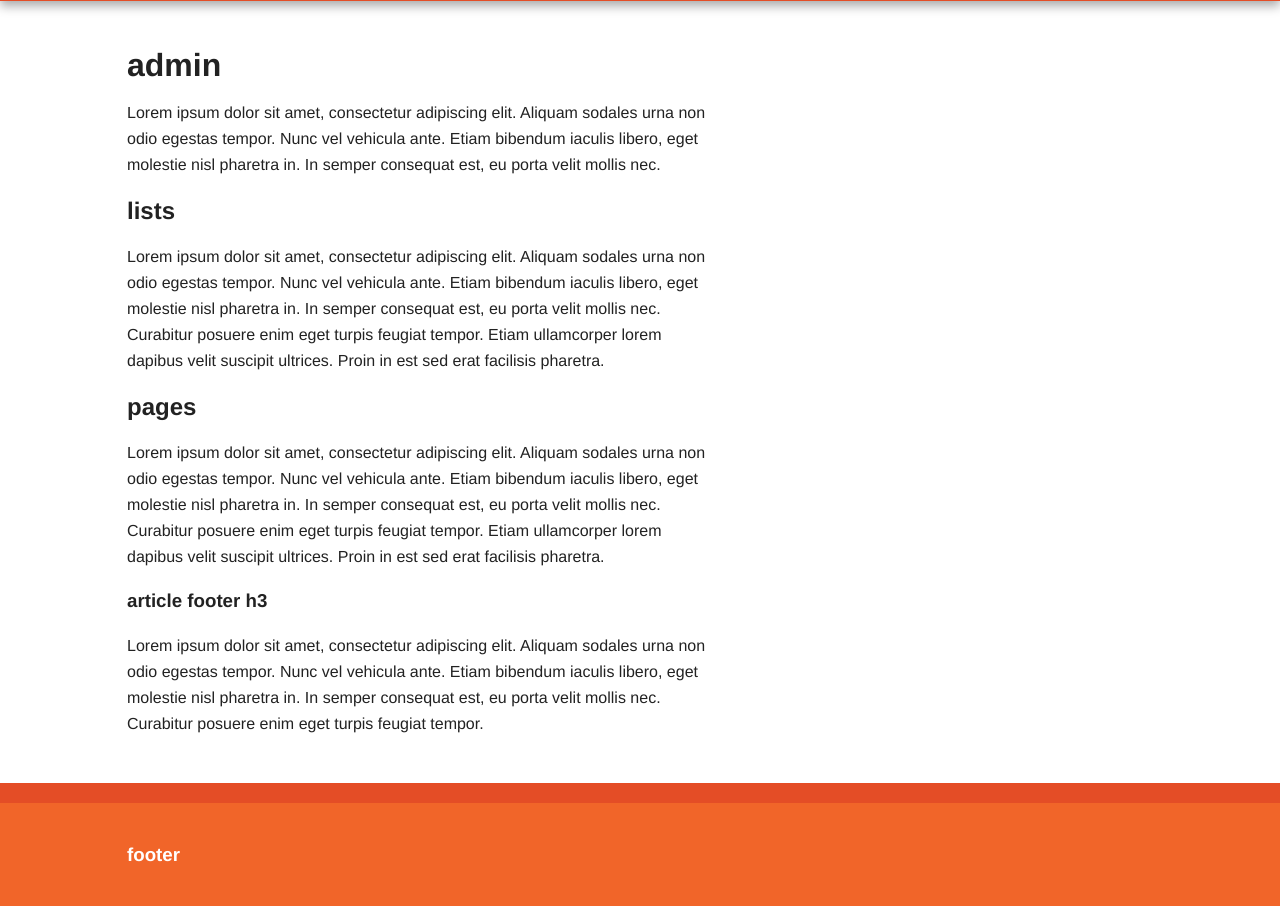
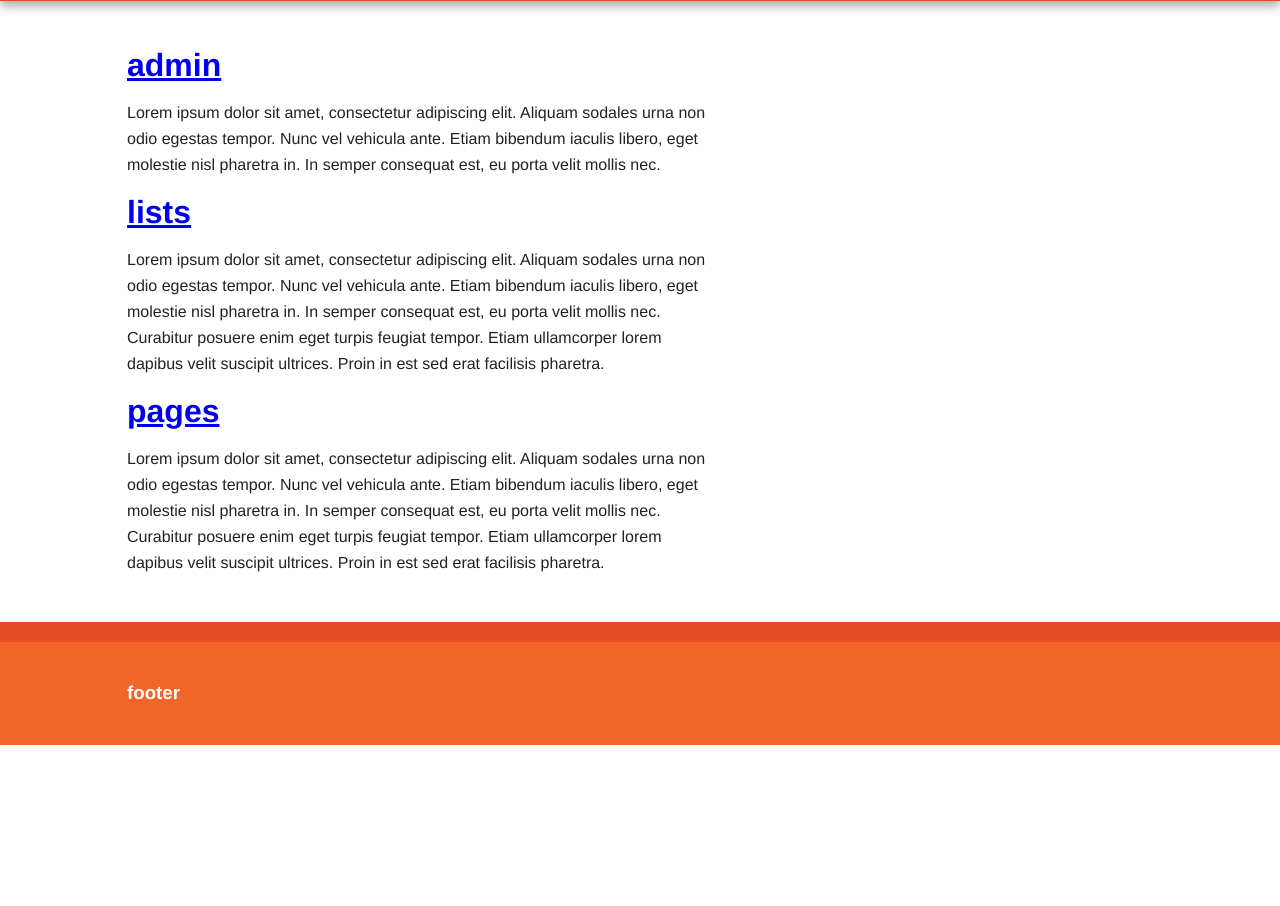
Before and after one commit to geminileft/flask-initializr, a Flask app: page / in a window 1280 px wide. Shown: the part 95-1001 px from the top of the page. After the commit the page ends 840 px from the top, so only its background shows below. Run offline with Flask 2, Linux system fonts and the light colour scheme; some libraries are stand-ins or nearby versions.

Commit message:
latest working

```diff
--- a/app.py
+++ b/app.py
@@ -5,7 +5,7 @@ app = Flask(__name__)
 @app.route('/')
 @app.route('/index')
 def home():
-	return render_template('index.html')
+	return render_template('home.html')
 
 @app.route('/admin')
 def admin():
--- a/templates/index.html
+++ b/templates/home.html
@@ -7,21 +7,17 @@ App Home
 {% block body %}
                 <article>
                     <header>
-                        <h1>admin</h1>
+                        <a href="{{ url_for('admin') }}"><h1>admin</h1></a>
                         <p>Lorem ipsum dolor sit amet, consectetur adipiscing elit. Aliquam sodales urna non odio egestas tempor. Nunc vel vehicula ante. Etiam bibendum iaculis libero, eget molestie nisl pharetra in. In semper consequat est, eu porta velit mollis nec.</p>
                     </header>
                     <section>
-                        <h2>lists</h2>
+                        <a href="{{ url_for('lists') }}"><h1>lists</h1></a>
                         <p>Lorem ipsum dolor sit amet, consectetur adipiscing elit. Aliquam sodales urna non odio egestas tempor. Nunc vel vehicula ante. Etiam bibendum iaculis libero, eget molestie nisl pharetra in. In semper consequat est, eu porta velit mollis nec. Curabitur posuere enim eget turpis feugiat tempor. Etiam ullamcorper lorem dapibus velit suscipit ultrices. Proin in est sed erat facilisis pharetra.</p>
                     </section>
                     <section>
-                        <h2>pages</h2>
+                        <a href="{{ url_for('pages') }}"><h1>pages</h1></a>
                         <p>Lorem ipsum dolor sit amet, consectetur adipiscing elit. Aliquam sodales urna non odio egestas tempor. Nunc vel vehicula ante. Etiam bibendum iaculis libero, eget molestie nisl pharetra in. In semper consequat est, eu porta velit mollis nec. Curabitur posuere enim eget turpis feugiat tempor. Etiam ullamcorper lorem dapibus velit suscipit ultrices. Proin in est sed erat facilisis pharetra.</p>
                     </section>
-                    <footer>
-                        <h3>article footer h3</h3>
-                        <p>Lorem ipsum dolor sit amet, consectetur adipiscing elit. Aliquam sodales urna non odio egestas tempor. Nunc vel vehicula ante. Etiam bibendum iaculis libero, eget molestie nisl pharetra in. In semper consequat est, eu porta velit mollis nec. Curabitur posuere enim eget turpis feugiat tempor.</p>
-                    </footer>
                 </article>
 {% endblock %}
 
```
